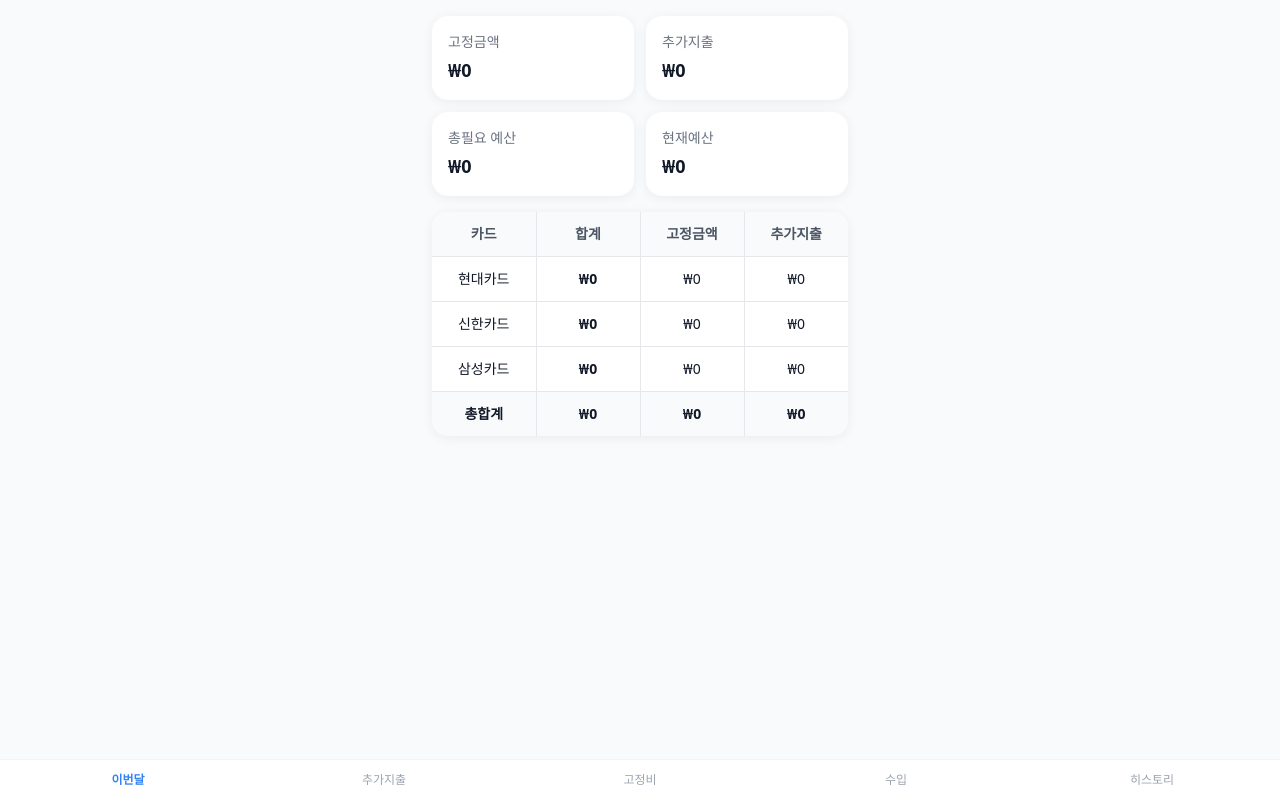
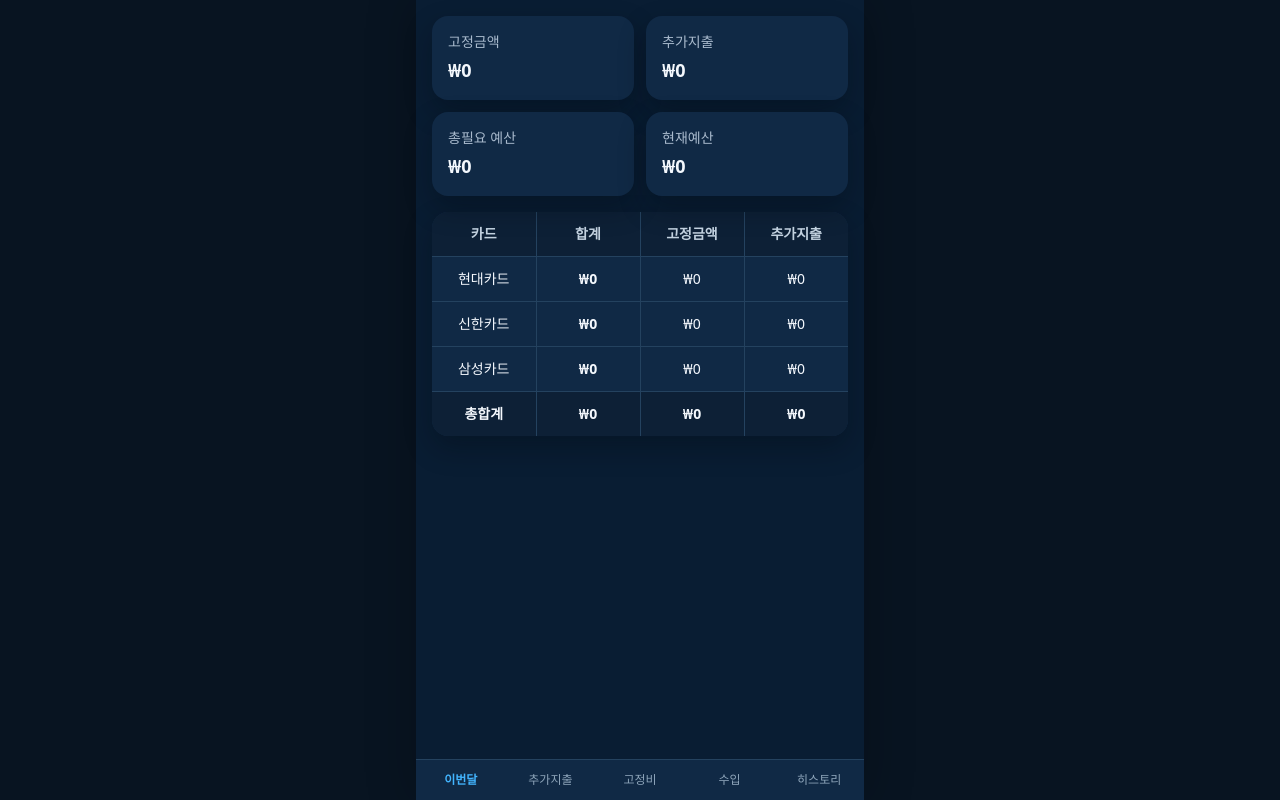
Before and after one commit to BOJAELEE/budget-planner, a React (Vite) app: page / in a window 1280 px wide. Built offline with nearby package versions, Linux system fonts and the light colour scheme; no server answers; the database is empty.

Commit message:
style: apply cobalt ledger design

```diff
--- a/src/App.tsx
+++ b/src/App.tsx
@@ -9,7 +9,7 @@ import HistoryPage from './pages/HistoryPage';
 export default function App() {
   return (
     <BrowserRouter basename={import.meta.env.BASE_URL}>
-      <div className="mx-auto max-w-md pb-16">
+      <div className="app-shell mx-auto min-h-screen max-w-md pb-20">
         <Routes>
           <Route path="/" element={<DashboardPage />} />
           <Route path="/extra" element={<ExtraSpendingPage />} />
--- a/src/components/CategoryDonut.tsx
+++ b/src/components/CategoryDonut.tsx
@@ -1,7 +1,7 @@
 import { PieChart, Pie, Cell, ResponsiveContainer, Tooltip } from 'recharts';
 import { formatKRW } from '../lib/format';
 
-const COLORS = ['#3182F6', '#1DB47C', '#F7A64B', '#9B7EDE', '#F0658A', '#4BC0C0', '#B0B8C1', '#5B8DEF'];
+const COLORS = ['#43B5FF', '#6EE7B7', '#7BC7FF', '#A9B6FF', '#7FE0D4', '#4C8CC7', '#8EA5BA', '#5F94D1'];
 
 export function CategoryDonut({ data }: { data: { category: string; amount: number }[] }) {
   return (
--- a/src/components/HistoryChart.tsx
+++ b/src/components/HistoryChart.tsx
@@ -14,8 +14,8 @@ export function HistoryChart({
             formatKRW(Number(v))
           }
         />
-        <Bar dataKey="totalBudget" fill="#3182F6" name="총 필요 예산" radius={[4, 4, 0, 0]} />
-        <Bar dataKey="remaining" fill="#1DB47C" name="잔여금액" radius={[4, 4, 0, 0]} />
+        <Bar dataKey="totalBudget" fill="#43B5FF" name="총 필요 예산" radius={[4, 4, 0, 0]} />
+        <Bar dataKey="remaining" fill="#6EE7B7" name="잔여금액" radius={[4, 4, 0, 0]} />
       </BarChart>
     </ResponsiveContainer>
   );
--- a/src/index.css
+++ b/src/index.css
@@ -2,4 +2,64 @@
 @tailwind components;
 @tailwind utilities;
 
-body { @apply bg-gray-50 text-gray-900; }
+@layer base {
+  body {
+    @apply bg-gray-50 text-gray-900;
+    background: #081421;
+    color: #f4f8fd;
+  }
+
+  button, input, select { font: inherit; }
+}
+
+/* Cobalt Ledger: deep financial blue surfaces with a single, highly legible accent. */
+.app-shell {
+  background: #091d33;
+  color: #f4f8fd;
+}
+
+.app-shell .bg-white { background-color: #102945; }
+.app-shell .bg-gray-50 { background-color: #0d2036; }
+.app-shell .bg-gray-100 { background-color: #173653; }
+.app-shell .bg-brand-soft { background-color: #113a5d; color: #e6f4ff; }
+.app-shell .bg-amber-100 { background-color: #4c3b18; }
+.app-shell .text-amber-700 { color: #f8d37d; }
+
+.app-shell .text-gray-900,
+.app-shell .text-gray-700 { color: #f4f8fd; }
+.app-shell .text-gray-600 { color: #c2d1df; }
+.app-shell .text-gray-500 { color: #a9bacd; }
+.app-shell .text-gray-400 { color: #8ea5ba; }
+.app-shell .border,
+.app-shell .border-gray-100,
+.app-shell .border-gray-200 { border-color: #24425f; }
+
+.app-shell .shadow-card { box-shadow: 0 12px 28px rgba(2, 8, 16, 0.32); }
+.app-shell input,
+.app-shell select {
+  background: #0b1b2e;
+  color: #f4f8fd;
+  border-color: #2b4a67;
+}
+.app-shell input::placeholder { color: #7f98ae; }
+.app-shell option { background: #102945; color: #f4f8fd; }
+.app-shell input:focus,
+.app-shell select:focus {
+  border-color: #43b5ff;
+  outline: 2px solid rgba(67, 181, 255, 0.28);
+  outline-offset: 1px;
+}
+.app-shell .focus\:ring-brand:focus { --tw-ring-color: #43b5ff; }
+.app-shell .focus\:ring-offset-2:focus { --tw-ring-offset-color: #091d33; }
+
+.app-shell nav {
+  max-width: 28rem;
+  margin: 0 auto;
+  background: rgba(8, 20, 33, 0.96);
+  border-color: #1d3853;
+  backdrop-filter: blur(14px);
+}
+
+@media (min-width: 448px) {
+  .app-shell { box-shadow: 0 0 48px rgba(0, 0, 0, 0.24); }
+}
--- a/tailwind.config.js
+++ b/tailwind.config.js
@@ -4,11 +4,11 @@ export default {
   theme: {
     extend: {
       colors: {
-        brand: { DEFAULT: '#3182F6', soft: '#E8F1FE' },
-        pos: '#1DB47C',
-        neg: '#F04452',
+        brand: { DEFAULT: '#43B5FF', soft: '#113A5D' },
+        pos: '#6EE7B7',
+        neg: '#FF7A8A',
       },
-      boxShadow: { card: '0 2px 12px rgba(0,0,0,0.06)' },
+      boxShadow: { card: '0 12px 28px rgba(2,8,16,0.32)' },
     },
   },
   plugins: [],
```
